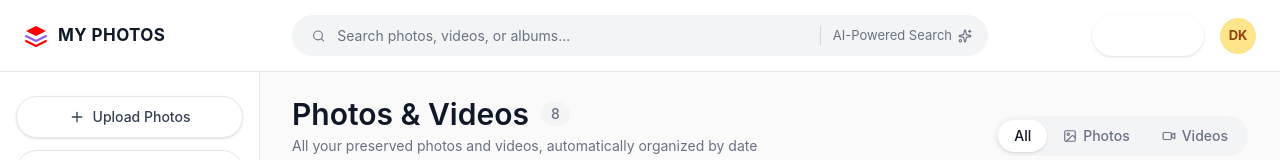
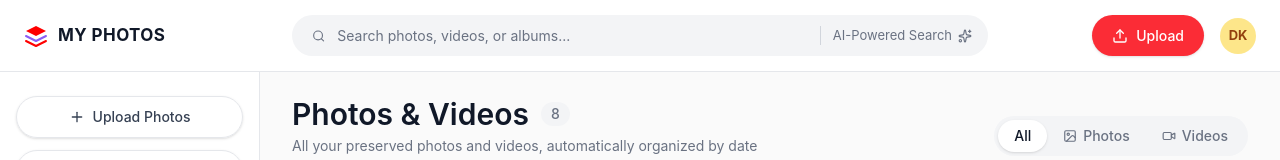
Before and after one commit to heur402/PHOTOGRAPHER, a React app in the folder Frontend/: page / in a window 1280 px wide. Shown: the top 160 px of the page. Built offline with nearby package versions, Linux system fonts and the light colour scheme; the HTML template or start-up script is replaced by a standard one.

Commit message:
button editted well

```diff
--- a/Frontend/src/component/TopBar.jsx
+++ b/Frontend/src/component/TopBar.jsx
@@ -1,4 +1,3 @@
-import React from 'react';
 import { Search, Sparkles, Upload } from 'lucide-react';
 
 const TopBar = ({ onUploadClick }) => {
@@ -33,7 +32,7 @@ const TopBar = ({ onUploadClick }) => {
       <div className="flex items-center gap-4 w-[236px] justify-end">
         <button
           onClick={onUploadClick}
-          className="flex items-center gap-2 bg-brand text-white px-5 py-2.5 rounded-full text-[14px] font-medium hover:bg-red-700 transition-colors shadow-sm"
+          className="flex items-center gap-2 bg-red-500 text-white px-5 py-2.5 rounded-full text-[14px] font-medium hover:bg-red-700 transition-colors shadow-sm"
         >
           <Upload size={16} /> Upload
         </button>
```
